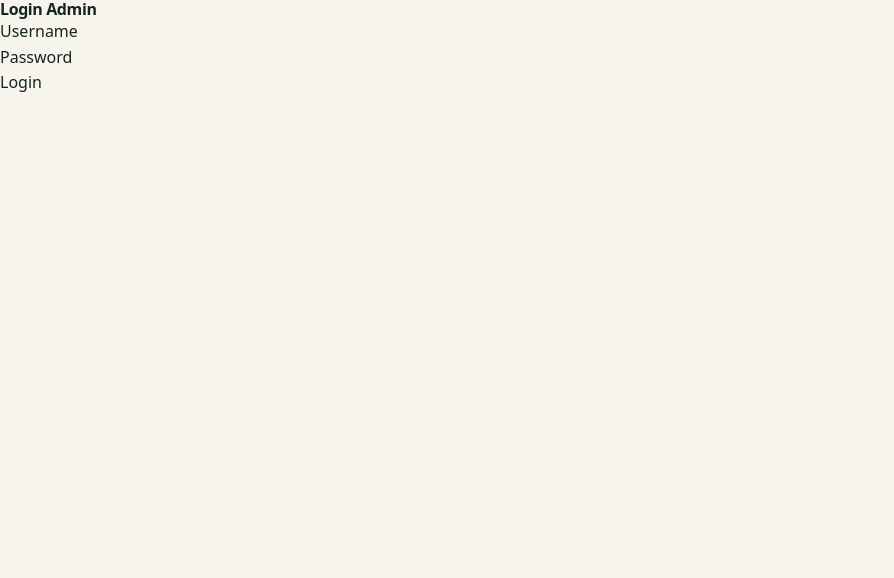
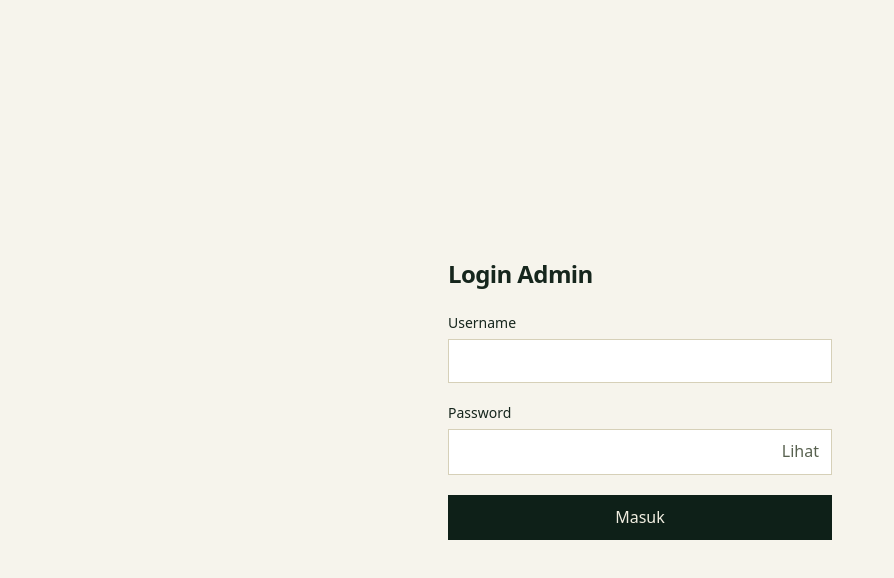
Before and after one commit to kominfohimatkn-coder/Himatkn_main, a Next.js app in the folder frontend/: page /login in a window 1280 px wide. Shown: the top 578 px of the page, without its empty margins (0-894 px from the left). Built offline with nearby package versions, Linux system fonts and the light colour scheme; no server answers.

Commit message:
login page rebuild

```diff
--- a/frontend/app/(private)/(auth)/login/page.tsx
+++ b/frontend/app/(private)/(auth)/login/page.tsx
@@ -1,6 +1,7 @@
+
 "use client";
 
-import { FormEvent, useEffect, useState } from "react";
+import { useEffect, useState, type FormEvent } from "react";
 import { useRouter } from "next/navigation";
 
 import { useAuth } from "@/context/AuthContext";
@@ -11,6 +12,7 @@ export default function LoginPage() {
 
   const [username, setUsername] = useState("");
   const [password, setPassword] = useState("");
+  const [showPassword, setShowPassword] = useState(false);
   const [error, setError] = useState("");
   const [isSubmitting, setIsSubmitting] = useState(false);
 
@@ -27,11 +29,7 @@ export default function LoginPage() {
     setIsSubmitting(true);
 
     try {
-      await login({
-        username,
-        password,
-      });
-
+      await login({ username, password });
       router.replace("/admin/dashboard");
     } catch (error) {
       setError(
@@ -45,16 +43,29 @@ export default function LoginPage() {
   }
 
   if (isLoading) {
-    return <main>Memuat...</main>;
+    return (
+      <main className="flex min-h-screen items-center justify-center bg-bg-light px-4">
+        <p className="text-sm text-ink-soft">Memuat sesi...</p>
+      </main>
+    );
   }
 
   return (
-    <main>
-      <h1>Login Admin</h1>
+    <main className="flex min-h-screen items-center justify-center bg-bg-light px-4 py-10">
+      <div className="w-full max-w-sm">
+        <h1 className="text-2xl font-semibold tracking-tight text-ink">
+          Login Admin
+        </h1>
 
-      <form onSubmit={handleSubmit}>
+        <form onSubmit={handleSubmit} className="mt-6 space-y-5">
           <div>
-          <label htmlFor="username">Username</label>
+            <label
+              htmlFor="username"
+              className="block text-sm font-medium text-ink"
+            >
+              Username
+            </label>
+
             <input
               id="username"
               name="username"
@@ -63,28 +74,62 @@ export default function LoginPage() {
               onChange={(event) => setUsername(event.target.value)}
               autoComplete="username"
               required
+              className="mt-1.5 min-h-11 w-full border border-paper-line bg-white px-3 py-2 text-sm text-ink outline-none transition-colors placeholder:text-ink-soft/70 focus:border-gold focus:ring-2 focus:ring-gold/20"
             />
           </div>
 
           <div>
-          <label htmlFor="password">Password</label>
+            <label
+              htmlFor="password"
+              className="block text-sm font-medium text-ink"
+            >
+              Password
+            </label>
+
+            <div className="mt-1.5 flex min-h-11 items-center border border-paper-line bg-white focus-within:border-gold focus-within:ring-2 focus-within:ring-gold/20">
               <input
                 id="password"
                 name="password"
-            type="password"
+                type={showPassword ? "text" : "password"}
                 value={password}
                 onChange={(event) => setPassword(event.target.value)}
                 autoComplete="current-password"
                 required
+                className="min-w-0 flex-1 bg-transparent px-3 py-2 text-sm text-ink outline-none"
               />
+
+              <button
+                type="button"
+                onClick={() => setShowPassword((current) => !current)}
+                aria-label={
+                  showPassword ? "Sembunyikan password" : "Tampilkan password"
+                }
+                aria-pressed={showPassword}
+                className="min-h-11 shrink-0 px-3 text-xs font-medium text-ink-soft hover:text-ink focus-visible:outline-offset-[-3px]"
+              >
+                {showPassword ? "Sembunyikan" : "Lihat"}
+              </button>
+            </div>
           </div>
 
-        {error && <p>{error}</p>}
+          {error && (
+            <p
+              role="alert"
+              className="border border-red-200 bg-red-50 px-3 py-2.5 text-sm text-red-700"
+            >
+              {error}
+            </p>
+          )}
 
-        <button type="submit" disabled={isSubmitting}>
-          {isSubmitting ? "Memproses..." : "Login"}
+          <button
+            type="submit"
+            disabled={isSubmitting}
+            className="flex min-h-11 w-full items-center justify-center bg-bg-dark px-4 py-2.5 text-sm font-medium text-on-dark transition-colors hover:bg-bg-dark-2 focus-visible:outline-gold disabled:cursor-not-allowed disabled:opacity-60"
+          >
+            {isSubmitting ? "Memproses..." : "Masuk"}
           </button>
         </form>
+      </div>
     </main>
   );
 }
```
Lines whose indentation alone changed are shown as unchanged.
